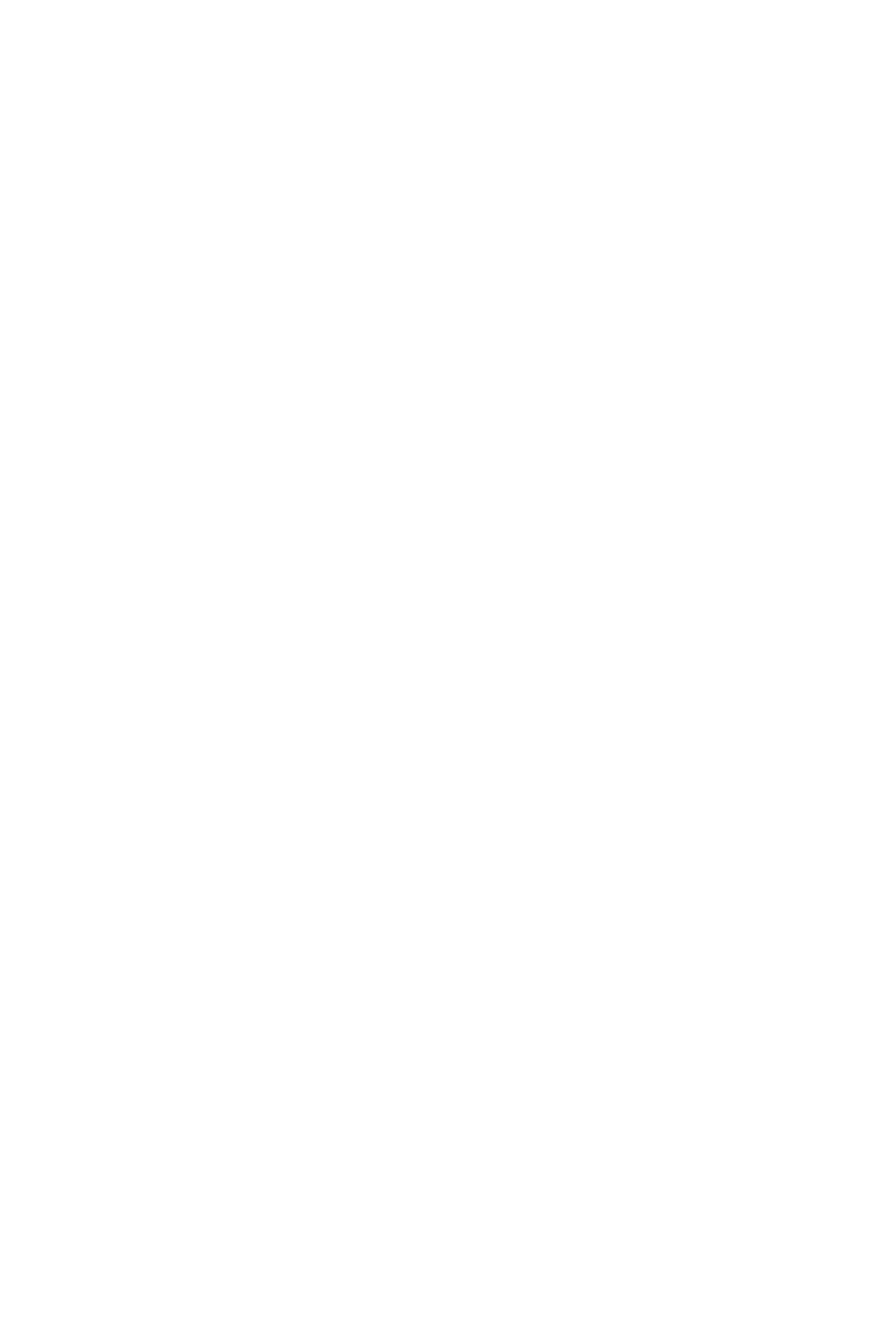
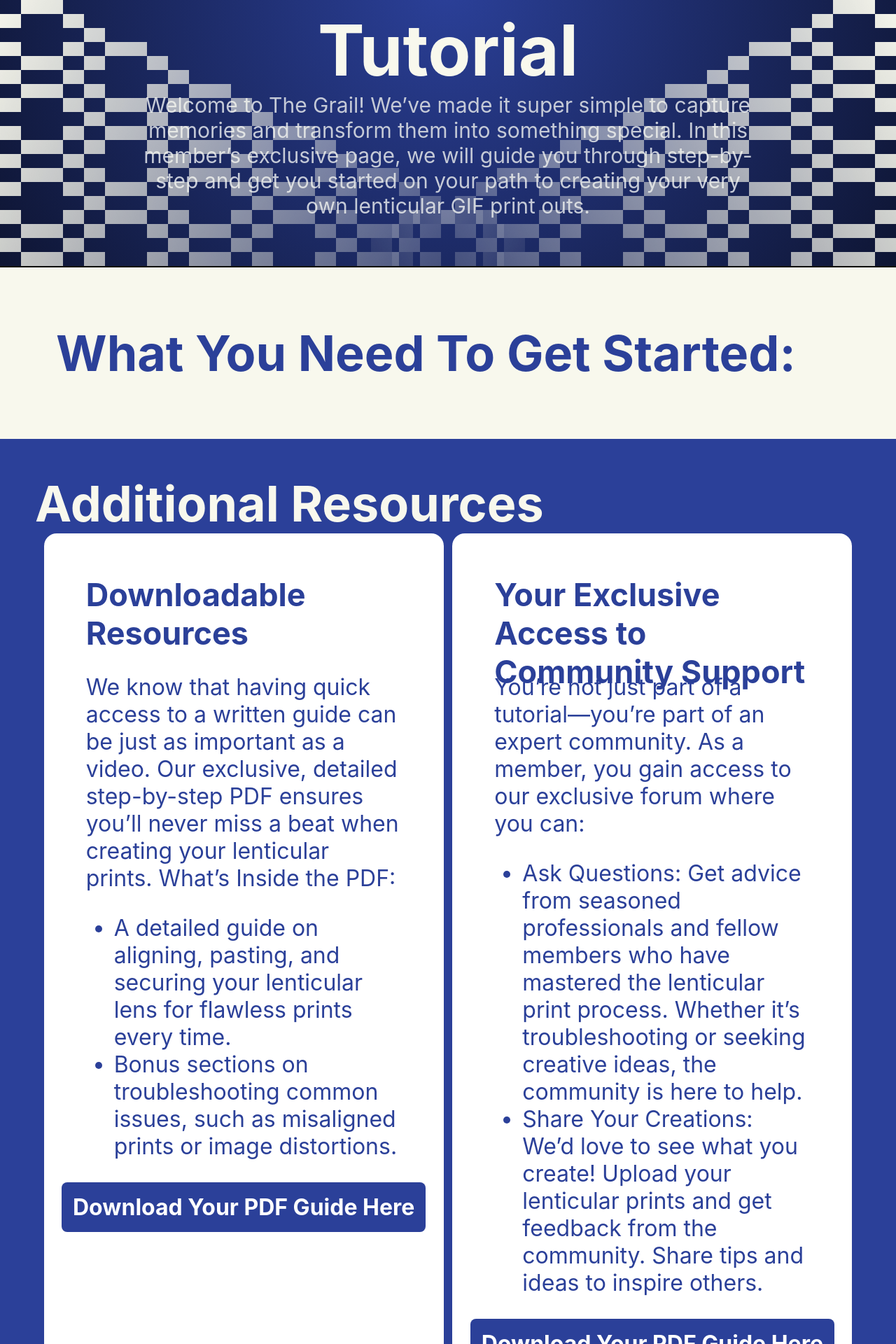
Before and after one commit to crazyGru/grail_frontend, a React (Create React App) app: page /member-exclusive in a window 1280 px wide. Before the commit this address had no page. Shown: the part 420-2340 px from the top of the page at 70% size. Before the commit the page ends 800 px from the top, so only its background shows below. Built offline with nearby package versions, Linux system fonts and the light colour scheme.

Commit message:
update/9.17

```diff
--- a/public/index.html
+++ b/public/index.html
@@ -24,7 +24,7 @@
       work correctly both with client-side routing and a non-root public URL.
       Learn how to configure a non-root public URL by running `npm run build`.
     -->
-    <title>React App</title>
+    <title>The Grail</title>
   </head>
   <body>
     <noscript>You need to enable JavaScript to run this app.</noscript>
--- a/src/App.js
+++ b/src/App.js
@@ -17,6 +17,8 @@
 import { setUser } from "./redux/userSlice";
 import HowItWorks from "./Pages/HowItWorks";
 import Header from "./Components/Header";
+import MemberAccess from "./Pages/MemberAccess";
+import MemberExclusive from "./Pages/MemberExclusive";
 function App() {
   const navigate = useNavigate();
   const dispatch = useDispatch();
@@ -382,6 +384,8 @@
         <Route path="/" element={<App />} />
         <Route path="/signin" element={<SignIn />} />
         <Route path="/how-it-works" element={<HowItWorks />} />
+        <Route path="/member-access" element={<MemberAccess />} />
+        <Route path="/member-exclusive" element={<MemberExclusive />} />
       </Routes>
     </Router>
   );
--- /dev/null
+++ b/src/Components/SecondarySlide.css
@@ -0,0 +1,15 @@
+.left_logo {
+  position: absolute;
+  bottom: 0px;
+  left: 0px;
+}
+
+.right_logo {
+  position: absolute;
+  bottom: 0px;
+  right: 0px;
+}
+
+.secondary-slide {
+  background-color: #f8f8ed;
+}
--- /dev/null
+++ b/src/Components/SecondarySlide.js
@@ -0,0 +1,19 @@
+import "./SecondarySlide.css";
+import left from "../bottom_left.png";
+import right from "../bottom_right.png";
+
+const SecondarySlide = ({ title, description, children }) => {
+  return (
+    <div className="secondary-slide">
+      <div className="secondary-slide-content">
+        <div className="title">{title}</div>
+        <div className="subtitle">{description}</div>
+        {children}
+      </div>
+      <img src={left} className="left_logo" alt="left_logo" />
+      <img src={right} className="right_logo" alt="right_logo" />
+    </div>
+  );
+};
+
+export default SecondarySlide;
--- a/src/Pages/HowItWorks.css
+++ b/src/Pages/HowItWorks.css
@@ -91,4 +91,5 @@
   text-align: center;
   border-radius: 10px;
   border: 1px solid purple;
+  cursor: pointer;
 }
--- a/src/Pages/HowItWorks.js
+++ b/src/Pages/HowItWorks.js
@@ -71,7 +71,7 @@
         </div>
         <div className="slide-step">
           <div style={{ width: "50%" }}>
-            <img src={capture} className="App-logo" alt="logo" />
+            <img src={paste} className="App-logo" alt="logo" />
           </div>
           <div className="step-info">
             <div className="step-header">Step 3: Paste & Roll </div>
--- /dev/null
+++ b/src/Pages/MemberAccess.css
@@ -0,0 +1,45 @@
+.slide-content {
+  width: 100vw;
+  height: 100vh;
+  background-color: #f8f8ed;
+  display: flex;
+  flex-direction: column;
+  justify-content: center;
+  align-items: center;
+}
+
+.header {
+  color: black;
+  font-weight: 700;
+  font-size: 50px;
+}
+
+p {
+  color: black;
+  font-size: 20px;
+}
+
+.custom-input {
+  background-color: #f8f8ed; /* Fill color */
+  border: 1px solid black; /* Stroke color */
+  text-align: center; /* Center the placeholder text */
+  padding: 10px; /* Add some padding for better appearance */
+  width: 30%;
+  box-sizing: border-box; /* Include padding in width */
+}
+
+.submit_button {
+  cursor: pointer;
+  background-color: #2b4099;
+  color: white;
+  font-weight: 700;
+  font-size: 22px;
+  border-radius: 18px;
+  border: 1px solid #2b4099;
+  height: 50px;
+  width: 20%;
+  display: flex;
+  align-items: center;
+  justify-content: center;
+  margin-top: 20px;
+}
--- /dev/null
+++ b/src/Pages/MemberAccess.js
@@ -0,0 +1,38 @@
+import { useNavigate } from "react-router-dom";
+
+import Header from "../Components/Header";
+
+import SecondarySlide from "../Components/SecondarySlide";
+import "./MemberAccess.css";
+
+const MemberAccess = () => {
+  const navigate = useNavigate();
+
+  const handleSubmit = () => {
+    navigate("/member-exclusive");
+  };
+  return (
+    <div>
+      <Header />
+
+      <SecondarySlide>
+        <div className="slide-content">
+          <div className="header">Password Protected</div>
+          <p>To view this protected post, enter the password below</p>
+          <input
+            type="password"
+            className="custom-input"
+            placeholder="Enter Password"
+          />
+          <div className="submit_button" onClick={handleSubmit}>
+            {" "}
+            {/* Fixed here */}
+            Submit
+          </div>
+        </div>
+      </SecondarySlide>
+    </div>
+  );
+};
+
+export default MemberAccess;
--- /dev/null
+++ b/src/Pages/MemberExclusive.css
@@ -0,0 +1,69 @@
+.member-exclusive {
+  overflow-x: hidden;
+}
+
+.slide-additional-resource {
+  background-color: #2b4099;
+  width: 100vw;
+  color: #f8f8ed;
+  font-weight: 700;
+  font-size: 70px;
+  padding: 50px;
+}
+
+.card-resource {
+  width: 45%;
+  background-color: white;
+  color: #2b4099;
+  border-radius: 18px;
+  padding: 20px;
+  text-align: left;
+  font-size: 32px;
+}
+
+.card-container {
+  width: calc(100% - 100px);
+}
+
+.resource-card-header {
+  padding: 40px;
+  font-weight: 700;
+  font-size: 45px;
+  text-align: start;
+  height: 100px;
+}
+
+.resource-card-content {
+  color: #2b4099;
+  font-size: 32px;
+  font-weight: 400;
+  padding: 0 40px;
+}
+
+.button-container {
+  width: 100%;
+  display: flex;
+  align-items: center;
+  justify-content: center;
+}
+
+.slide-title {
+  font-weight: 700;
+  font-size: 70px;
+}
+
+.slide-to-start {
+  width: 100vw;
+  background-color: #f8f8ed;
+  padding: 80px;
+}
+.card-button {
+  margin-bottom: 100px;
+  background-color: #2b4099;
+  color: white;
+  border-radius: 8px;
+  padding: 16px;
+  align-items: center;
+  justify-content: center;
+  text-align: center;
+}
--- /dev/null
+++ b/src/Pages/MemberExclusive.js
@@ -0,0 +1,83 @@
+import Header from "../Components/Header";
+import MainSlide from "../Components/MainSlide";
+import Footer from "../Components/Footer";
+import "./MemberExclusive.css";
+
+const MemberExclusive = () => {
+  return (
+    <div className="member-exclusive">
+      <Header />
+      <MainSlide
+        title="Welcome to the Member’s Exclusive Lenticular GIF Print Tutorial"
+        description="Welcome to The Grail! We’ve made it super simple to capture memories and transform them into something special. In this member’s exclusive page, we will guide you through step-by-step and get you started on your path to creating your very own lenticular GIF print outs. "
+      ></MainSlide>
+      <div className="slide-to-start">
+        <div className="slide-title" style={{ color: "#2B4099" }}>
+          What You Need To Get Started:
+        </div>
+        <div style={{ width: "100%" }}>
+          <div style={{ width: " 30%" }}></div>
+          <div style={{ width: " 30%", backgroundColor: "#2b4099" }}></div>
+          <div style={{ width: " 30%", backgroundColor: "#2b4099" }}></div>
+        </div>
+      </div>
+      <div className="slide-additional-resource">
+        <div className="slide-title">Additional Resources</div>
+        <div className="card-container">
+          <div className="card-resource">
+            <div className="resource-card-header">Downloadable Resources</div>
+            <div className="resource-card-content">
+              We know that having quick access to a written guide can be just as
+              important as a video. Our exclusive, detailed step-by-step PDF
+              ensures you’ll never miss a beat when creating your lenticular
+              prints. What’s Inside the PDF:
+              <ul>
+                <li>
+                  A detailed guide on aligning, pasting, and securing your
+                  lenticular lens for flawless prints every time.
+                </li>
+                <li>
+                  Bonus sections on troubleshooting common issues, such as
+                  misaligned prints or image distortions.
+                </li>
+              </ul>
+            </div>
+
+            <div className="button-container">
+              <div className="card-button">Download Your PDF Guide Here</div>
+            </div>
+          </div>
+          <div className="card-resource">
+            <div className="resource-card-header">
+              Your Exclusive Access to Community Support
+            </div>
+            <div className="resource-card-content">
+              You’re not just part of a tutorial—you’re part of an expert
+              community. As a member, you gain access to our exclusive forum
+              where you can:
+              <ul>
+                <li>
+                  Ask Questions: Get advice from seasoned professionals and
+                  fellow members who have mastered the lenticular print process.
+                  Whether it’s troubleshooting or seeking creative ideas, the
+                  community is here to help.
+                </li>
+                <li>
+                  Share Your Creations: We’d love to see what you create! Upload
+                  your lenticular prints and get feedback from the community.
+                  Share tips and ideas to inspire others.
+                </li>
+              </ul>
+            </div>
+            <div className="button-container">
+              <div className="card-button">Download Your PDF Guide Here</div>
+            </div>
+          </div>
+        </div>
+      </div>
+      <Footer />
+    </div>
+  );
+};
+
+export default MemberExclusive;
```
Also changed, not shown: src/bottom_left.png (added).
